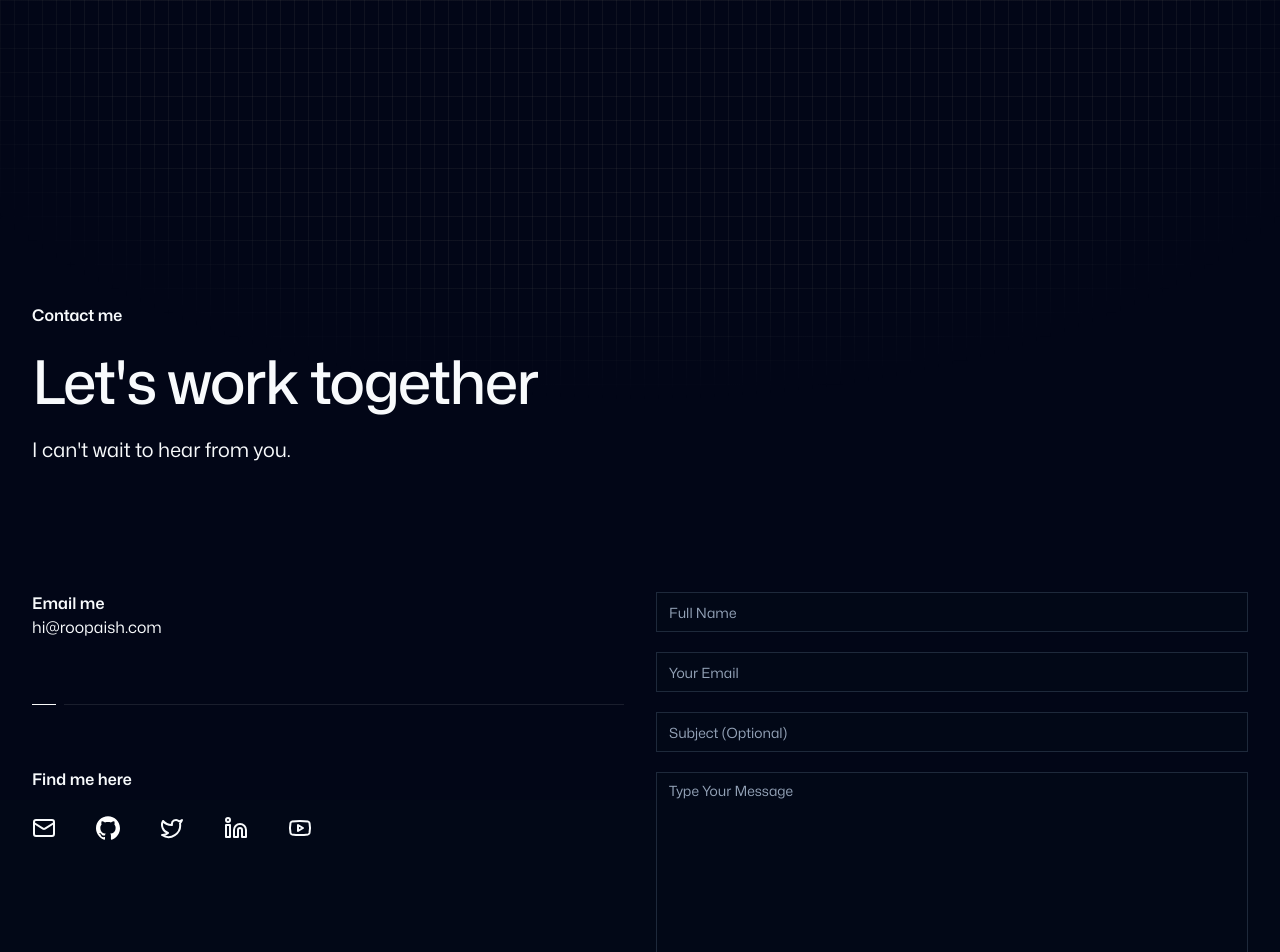
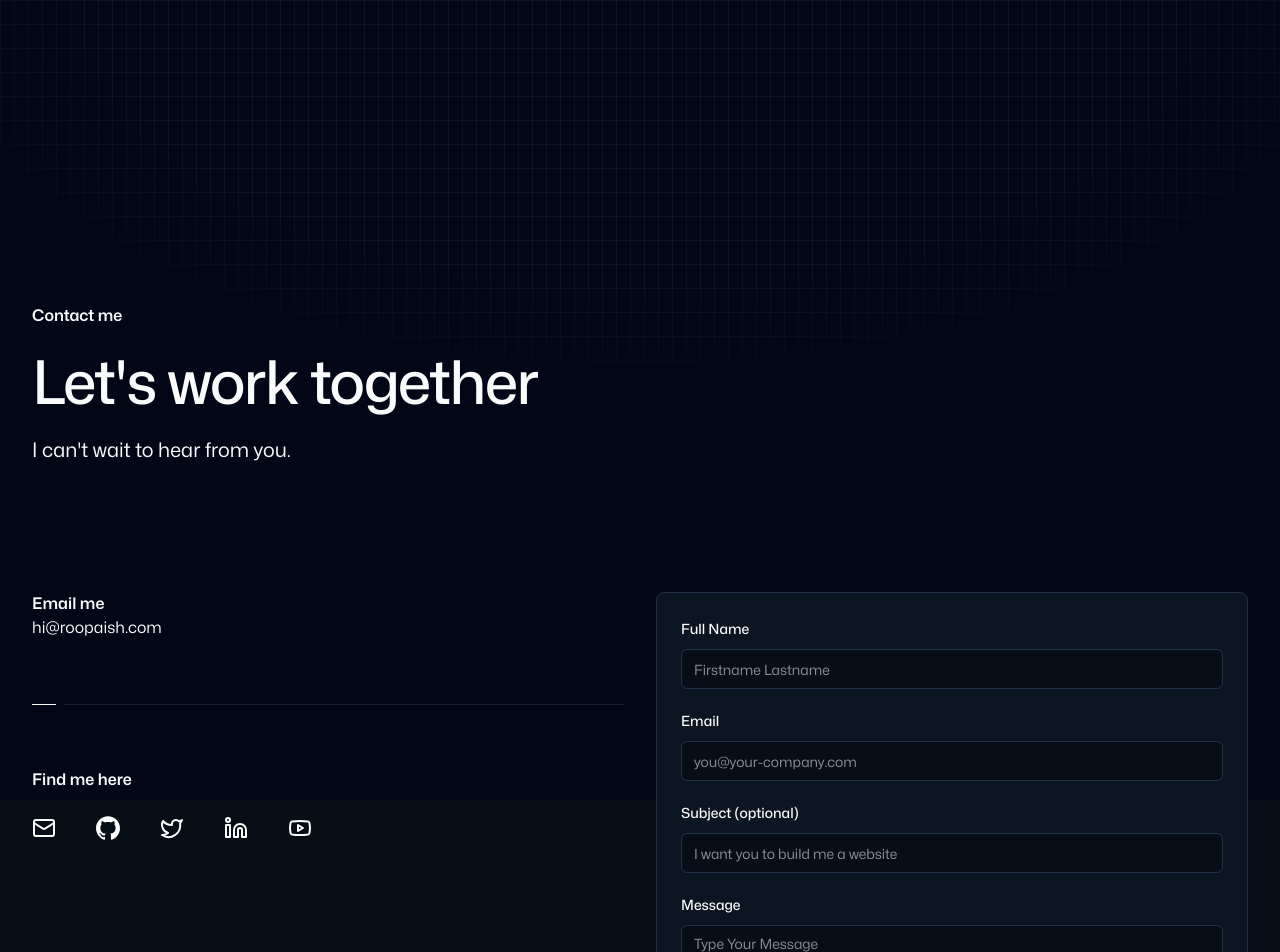
Before and after one commit to Roopaish/roopaish.com, a Next.js app: page /contact in a window 1280 px wide. Shown: the top 952 px of the page. Built offline with nearby package versions, Linux system fonts and the light colour scheme.

Commit message:
feat: new ogp, contact ui fix

```diff
--- a/src/app/contact/contact-form.tsx
+++ b/src/app/contact/contact-form.tsx
@@ -8,6 +8,7 @@ import {
   FormControl,
   FormField,
   FormItem,
+  FormLabel,
   FormMessage,
 } from "@/components/ui/form"
 import { Input } from "@/components/ui/input"
@@ -52,14 +53,18 @@ export default function ContactForm() {
 
   return (
     <Form {...form}>
-      <form onSubmit={form.handleSubmit(onSubmit)} className="space-y-5">
+      <form
+        onSubmit={form.handleSubmit(onSubmit)}
+        className="space-y-5 rounded-lg border bg-card p-6 text-card-foreground shadow-sm"
+      >
         <FormField
           control={form.control}
           name="name"
           render={({ field }) => (
             <FormItem>
+              <FormLabel>Full Name</FormLabel>
               <FormControl>
-                <Input placeholder="Full Name" {...field} />
+                <Input placeholder="Firstname Lastname" {...field} />
               </FormControl>
               <FormMessage />
             </FormItem>
@@ -71,8 +76,9 @@ export default function ContactForm() {
           name="email"
           render={({ field }) => (
             <FormItem>
+              <FormLabel>Email</FormLabel>
               <FormControl>
-                <Input placeholder="Your Email" {...field} />
+                <Input placeholder="you@your-company.com" {...field} />
               </FormControl>
               <FormMessage />
             </FormItem>
@@ -83,8 +89,12 @@ export default function ContactForm() {
           name="subject"
           render={({ field }) => (
             <FormItem>
+              <FormLabel>Subject (optional)</FormLabel>
               <FormControl>
-                <Input placeholder="Subject (Optional)" {...field} />
+                <Input
+                  placeholder="I want you to build me a website"
+                  {...field}
+                />
               </FormControl>
               <FormMessage />
             </FormItem>
@@ -96,6 +106,7 @@ export default function ContactForm() {
           name="body"
           render={({ field }) => (
             <FormItem>
+              <FormLabel>Message</FormLabel>
               <FormControl>
                 <Textarea
                   rows={10}
--- a/src/app/contact/page.tsx
+++ b/src/app/contact/page.tsx
@@ -14,6 +14,8 @@ export const metadata: Metadata = {
 export default function Contact() {
   return (
     <main id="contact" className="container mx-auto mt-32 pt-6 md:pt-44">
+      <div>
+        <section>
           <h1>
             <span className="font-display block text-base font-semibold">
               Contact me
@@ -27,16 +29,16 @@ export default function Contact() {
           <div className="mt-6 max-w-3xl text-xl">
             <p>I can&apos;t wait to hear from you.</p>
           </div>
+        </section>
 
-      <div className="mt-24 grid grid-cols-1 gap-x-8 gap-y-24 sm:mt-32 lg:grid-cols-2">
-        <section className="lg:order-last">
+        <div className="mt-10 grid grid-cols-1 gap-x-8 gap-y-24 sm:mt-24 lg:mt-32 lg:grid-cols-5 xl:grid-cols-2">
+          <section className="w-full lg:order-last lg:col-span-3  xl:col-span-1">
             <ContactForm />
           </section>
 
-        <section>
-          <div className="relative">
+          <section className="lg:col-span-2 xl:col-span-1">
+            <div>
               <h2 className="font-display text-base font-semibold">Email me</h2>
-
               <a href={`mailto:${email}`} target="_blank">
                 {email}
               </a>
@@ -67,6 +69,7 @@ export default function Contact() {
             </div>
           </section>
         </div>
+      </div>
     </main>
   )
 }
--- a/src/app/globals.css
+++ b/src/app/globals.css
@@ -4,25 +4,42 @@
 
 @layer base {
   :root {
-    --background: 222.2 84% 4.9%;
-    --foreground: 210 40% 98%;
-    --card: 222.2 84% 4.9%;
-    --card-foreground: 210 40% 98%;
-    --popover: 222.2 84% 4.9%;
-    --popover-foreground: 210 40% 98%;
-    --primary: 210 40% 98%;
-    --primary-foreground: 222.2 47.4% 11.2%;
-    --secondary: 217.2 32.6% 17.5%;
-    --secondary-foreground: 210 40% 98%;
-    --muted: 217.2 32.6% 17.5%;
-    --muted-foreground: 215 20.2% 65.1%;
-    --accent: 217.2 32.6% 17.5%;
-    --accent-foreground: 210 40% 98%;
+    /* Name: custom color palette
+       Author: Ilias Ism
+       URL: https://gradient.page */
+
+    /* CSS: .bg-gradient { background: var(--gradient) } */
+    --gradient: #72c6ef;
+
+    --background: 212 52% 5.52%;
+    --foreground: 212 8% 98.45%;
+
+    --muted: 212 40% 20.7%;
+    --muted-foreground: 212 8% 56.9%;
+
+    --popover: 212 49% 8.969999999999999%;
+    --popover-foreground: 212 8% 98.45%;
+
+    --card: 212 49% 8.969999999999999%;
+    --card-foreground: 212 8% 98.45%;
+
+    --border: 212 40% 20.7%;
+    --input: 212 40% 20.7%;
+
+    --primary: 212 80% 69%;
+    --primary-foreground: 212 8% 6.8999999999999995%;
+
+    --secondary: 212 40% 20.7%;
+    --secondary-foreground: 212 8% 98.45%;
+
+    --accent: 212 40% 20.7%;
+    --accent-foreground: 212 8% 98.45%;
+
     --destructive: 0 62.8% 30.6%;
-    --destructive-foreground: 210 40% 98%;
-    --border: 217.2 32.6% 17.5%;
-    --input: 217.2 32.6% 17.5%;
-    --ring: 212.7 26.8% 83.9;
+    --destructive-foreground: 212 8% 98.45%;
+
+    --ring: 212 80% 69%;
+    --radius: 8px;
   }
 }
 
--- a/src/app/layout.tsx
+++ b/src/app/layout.tsx
@@ -61,7 +61,7 @@ export default function RootLayout({
       lang="en"
       className={`${monaSans.variable} ${sourceSerif.variable} scroll-pt-28`}
     >
-      <Toaster richColors />
+      <Toaster richColors position="top-right" />
       <body className={`font-sans`}>
         <div className="fixed left-0 top-0 -z-10 h-full w-full">
           <div className="relative h-full w-full bg-slate-950">
--- a/src/app/opengraph-image.tsx
+++ b/src/app/opengraph-image.tsx
@@ -14,19 +14,28 @@ export default async function Image() {
   return new ImageResponse(
     (
       <div tw="flex flex-col items-center justify-center w-full h-full bg-black text-white">
-        <div tw="font-serif">@Roopaish</div>
-        <div tw="font-serif mx-auto max-w-4xl text-center mt-20 text-7xl">
-          Fullstack developer with 2.5+ of experience
+        {/* eslint-disable-next-line @next/next/no-img-element */}
+        <img
+          src="https://avatars.githubusercontent.com/u/54392112?v=4"
+          width={100}
+          height={100}
+          alt="Avatar"
+        />
+        <div tw="fonhttps://nextjs.org/docs/messages/no-img-elementt-serif text-5xl">
+          @roopaish
         </div>
-        <div tw="mx-auto mt-10 text-center text-xl max-w-5xl mx-auto">
-          I love developing web and mobile apps using TypeScript, React, Node
-          and things built around them. And I love exploring, both programming
-          stuffs and nature.
+        <div tw="font-serif mx-auto max-w-4xl text-center mt-10 text-7xl">
+          the full-stack developer
+        </div>
+        <div tw="mx-auto text-center text-2xl max-w-5xl mx-auto">
+          Hi 👋, I am Rupesh Budhathoki. I can build you a website, or a mobile
+          app.
         </div>
       </div>
     ),
     {
       ...size,
+      emoji: "fluent",
     }
   )
 }
--- a/src/app/page.tsx
+++ b/src/app/page.tsx
@@ -51,7 +51,7 @@ export default function Home() {
             return (
               <div
                 key={title}
-                className="mx-4 flex w-40 flex-col items-center justify-center overflow-hidden rounded-xl border border-white/[0.2] p-4"
+                className="mx-2 flex w-40 flex-col items-center justify-center overflow-hidden rounded-xl border border-white/[0.2] p-4 md:mx-4"
               >
                 <Icon className="h-10 w-10" />
                 <p className="mt-4 text-sm font-semibold text-slate-300">
@@ -67,7 +67,7 @@ export default function Home() {
             return (
               <div
                 key={title}
-                className="mx-4 flex w-40 flex-col items-center justify-center overflow-hidden rounded-xl border border-white/[0.2] p-4"
+                className="mx-2 flex w-40 flex-col items-center justify-center overflow-hidden rounded-xl border border-white/[0.2] p-4 md:mx-4"
               >
                 <Icon className="h-10 w-10" />
                 <p className="mt-4 text-sm font-semibold text-slate-300">
--- a/src/components/ui/form.tsx
+++ b/src/components/ui/form.tsx
@@ -92,7 +92,7 @@ const FormLabel = React.forwardRef<
   return (
     <Label
       ref={ref}
-      className={cn(error && "text-destructive", className)}
+      className={cn(error && "", className)}
       htmlFor={formItemId}
       {...props}
     />
@@ -154,7 +154,7 @@ const FormMessage = React.forwardRef<
     <p
       ref={ref}
       id={formMessageId}
-      className={cn("text-sm font-medium text-destructive", className)}
+      className={cn("text-sm font-medium text-red-400", className)}
       {...props}
     >
       {body}
@@ -164,12 +164,12 @@ const FormMessage = React.forwardRef<
 FormMessage.displayName = "FormMessage"
 
 export {
-  useFormField,
   Form,
+  FormControl,
+  FormDescription,
+  FormField,
   FormItem,
   FormLabel,
-  FormControl,
-  FormDescription,
   FormMessage,
-  FormField,
+  useFormField,
 }
--- a/src/config/me.ts
+++ b/src/config/me.ts
@@ -8,7 +8,7 @@ export const contacts: { title: string; href: string; icon: IconType }[] = [
   },
   {
     title: "Github",
-    href: "https://twitter.com/roopaish_",
+    href: "https://github.com/roopaish",
     icon: "Github",
   },
   {
```
Lines whose indentation alone changed are shown as unchanged.
